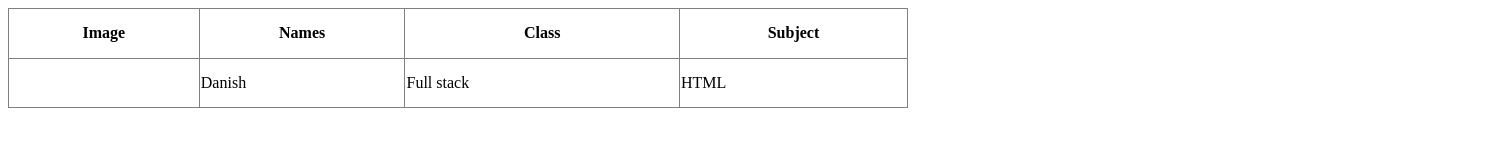
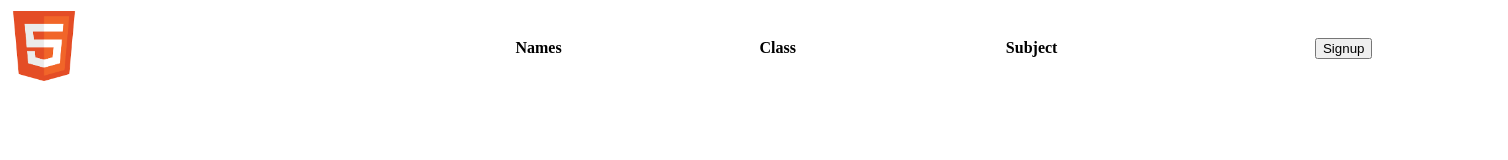
Before and after one commit to Danisharshad123/My-Work-, a plain HTML site: page JS/index.html in a window 1280 px wide. Shown: the whole page, 1508 px wide, since content can reach past the window. Drawn offline with Linux system fonts and the light colour scheme.

```diff
--- a/JS/index.html
+++ b/JS/index.html
@@ -7,19 +7,15 @@
     <title>Document</title>
 </head>
 <body>
-    <table border="1" style="width:900px ;height:100px ; border-collapse: collapse; ">
+    <table style="width:1500px ;height:80px ; border-collapse: collapse; ">
         <tr>
-            <th>Image</th>
+            <td><img src="./download.png" alt="" style="width: ;70px" height="70px"></td>
             <th>Names</th>
             <th>Class</th>
             <th>Subject</th>
+            <th><button>Signup</button></th>
         </tr>
-        <tr>
-            <td><img src="" alt=""></td>
-            <td>Danish</td>
-            <td>Full stack</td>
-            <td>HTML</td>
-        </tr>
+
 
     </table>
 </body>
```
Also changed, not shown: JS/download.png (renamed from accets/download.png), download.png (deleted).
